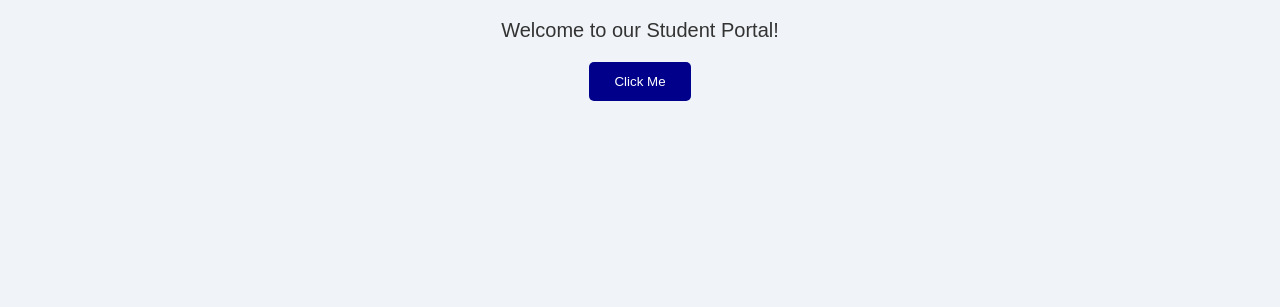
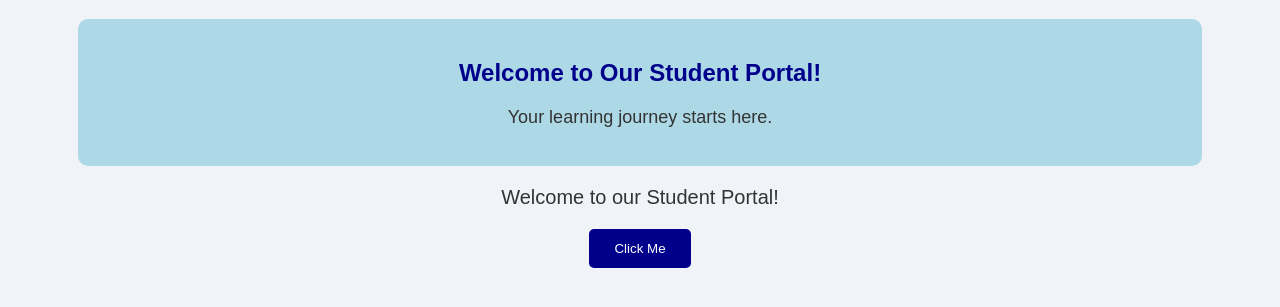
Before and after one commit to zanifatima1109-ai/student-portal, a plain HTML site: page index.html in a window 1280 px wide. Shown: the part 119-426 px from the top of the page. Drawn offline with Linux system fonts and the light colour scheme.

Commit message:
Add welcome banner

```diff
--- a/index.html
+++ b/index.html
@@ -9,6 +9,10 @@
 <body>
 
     <h1>Student Portal</h1>
+    <div class="welcome-banner">
+    <h2>Welcome to Our Student Portal!</h2>
+    <p>Your learning journey starts here.</p>
+    </div>
 
     <p>Welcome to our Student Portal!</p>
 
--- a/style.css
+++ b/style.css
@@ -22,3 +22,17 @@ button {
     border-radius: 5px;
     cursor: pointer;
 }
+.welcome-banner {
+    background-color: lightblue;
+    padding: 20px;
+    margin: 20px;
+    border-radius: 10px;
+}
+
+.welcome-banner h2 {
+    color: darkblue;
+}
+
+.welcome-banner p {
+    font-size: 18px;
+}
```
